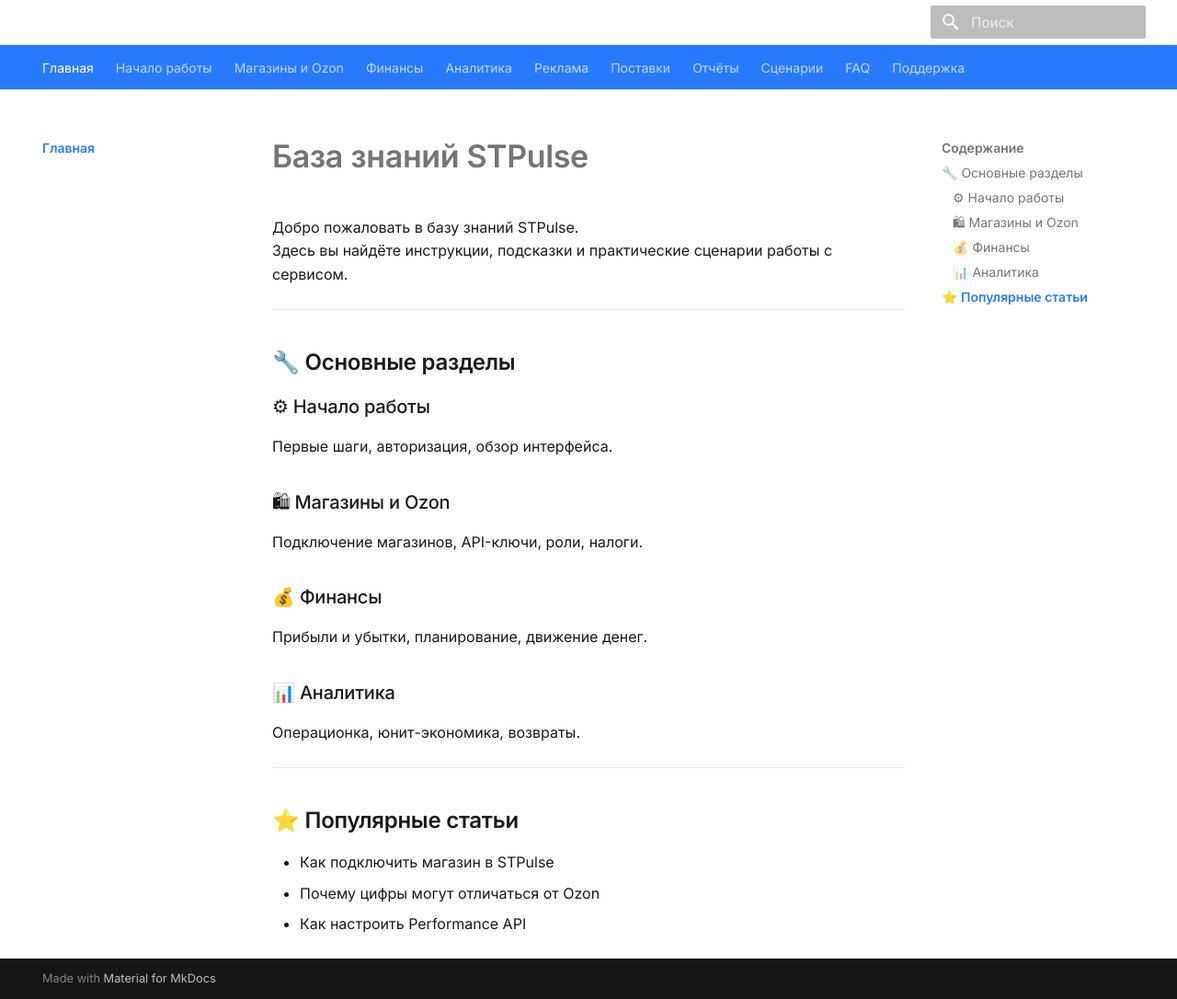
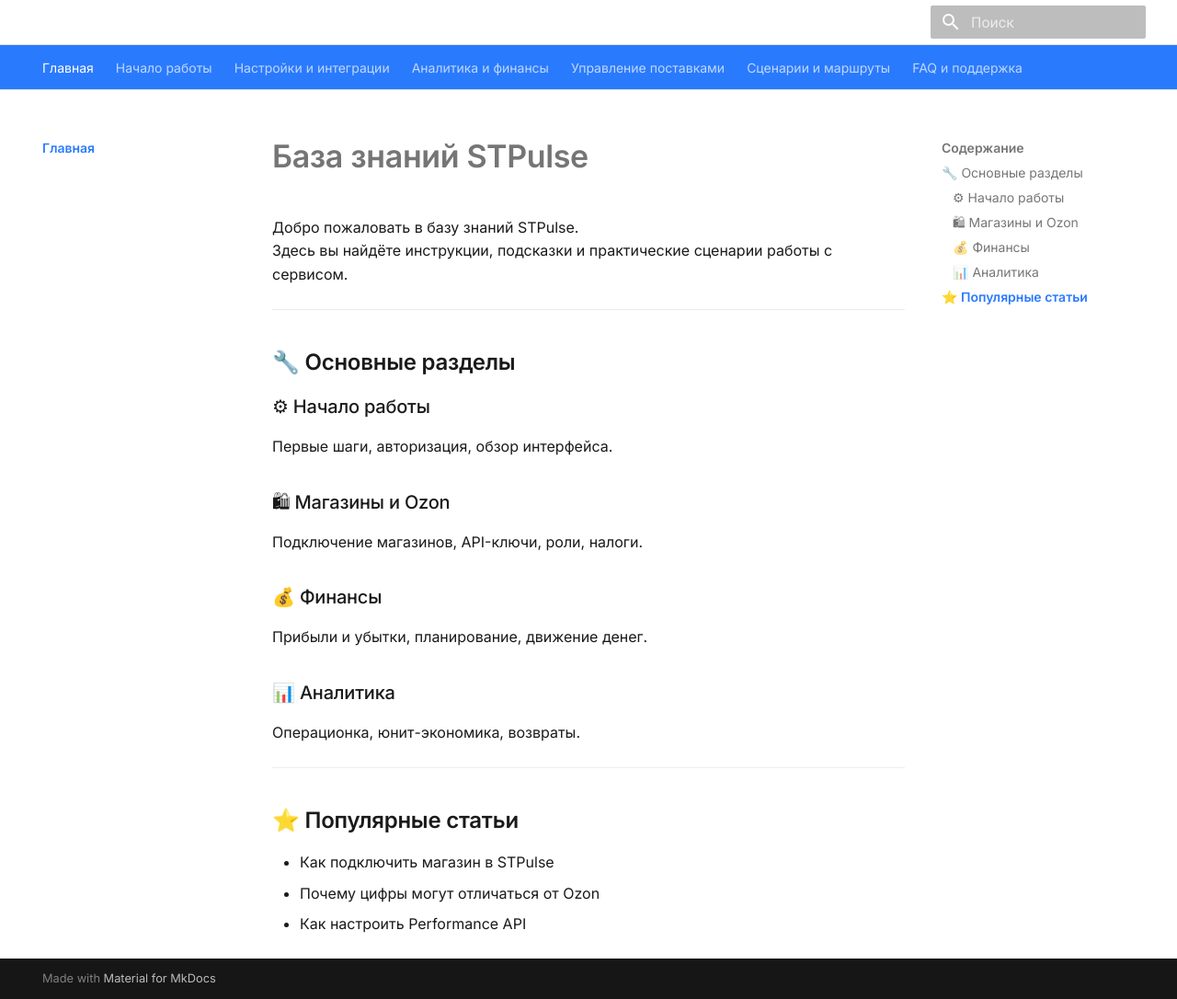
Before and after one commit to GitHubJackPerson/stpulse-docs, an MkDocs documentation site: the page built from docs/index.md, in a window 1280 px wide and 1086 px high. Shown: the whole window at 92% size. Built offline with MkDocs 1.6.1 and Material for MkDocs 9.7.7, drawn with Linux system fonts in a browser that asks for light colours.

Commit message:
Update top navigation structure

```diff
--- a/mkdocs.yml
+++ b/mkdocs.yml
@@ -18,45 +18,51 @@
 
 nav:
   - Главная: index.md
+
   - Начало работы:
       - Обзор: getting-started/overview.md
       - Регистрация и вход: getting-started/registration-login.md
       - Интерфейс: getting-started/interface.md
-  - Магазины и Ozon:
-      - Обзор: stores/overview.md
-      - Создание магазина: stores/create-store.md
-      - Seller API: stores/seller-api.md
-      - Performance API: stores/performance-api.md
-      - Несколько ключей: stores/multiple-keys.md
-      - Налоги: stores/taxes.md
-  - Финансы:
-      - Обзор: finances/overview.md
-      - Прибыли и убытки: finances/profit-and-loss.md
-      - Планирование: finances/planning.md
-      - ДДС: finances/cashflow.md
-  - Аналитика:
-      - Обзор: analytics/overview.md
-      - Операционка: analytics/operations.md
-      - Юнитка: analytics/unit-economics.md
-      - Возвраты: analytics/returns.md
-  - Реклама:
-      - Внутренняя реклама: ads/internal-ads.md
-  - Поставки:
+
+  - Настройки и интеграции:
+      - Магазины и Ozon:
+          - Обзор: stores/overview.md
+          - Создание магазина: stores/create-store.md
+          - Seller API: stores/seller-api.md
+          - Performance API: stores/performance-api.md
+      - Себестоимость и модели:
+          - Модели: reports/models.md
+          - Себестоимость: reports/cost-price.md
+
+  - Аналитика и финансы:
+      - Финансы:
+          - Обзор: finances/overview.md
+          - Прибыли и убытки: finances/profit-and-loss.md
+          - Планирование: finances/planning.md
+          - ДДС: finances/cashflow.md
+      - Аналитика:
+          - Обзор: analytics/overview.md
+          - Операционка: analytics/operations.md
+          - Юнит-экономика: analytics/unit-economics.md
+          - Возвраты: analytics/returns.md
+      - Реклама:
+          - Внутренняя реклама: ads/internal-ads.md
+
+  - Управление поставками:
       - Планирование поставок: supplies/supply-planning.md
-  - Отчёты:
-      - Модели: reports/models.md
-      - Себестоимость: reports/cost-price.md
-  - Сценарии:
-      - Первые 7 дней: scenarios/first-week.md
+
+  - Сценарии и маршруты:
+      - Первые 7 дней в STPulse: scenarios/first-week.md
       - Поиск убыточных товаров: scenarios/find-unprofitable-products.md
       - Эффективность рекламы: scenarios/ads-efficiency.md
       - План поставок на месяц: scenarios/supply-plan-month.md
-  - FAQ:
+
+  - FAQ и поддержка:
       - Общие вопросы: faq/general-faq.md
       - Вопросы по API: faq/api-faq.md
       - Разные цифры с Ozon: faq/numbers-diff-faq.md
-  - Поддержка:
       - Контакты: support/contacts.md
+
 
 extra:
   cname: docs.stpulse.ru
```
